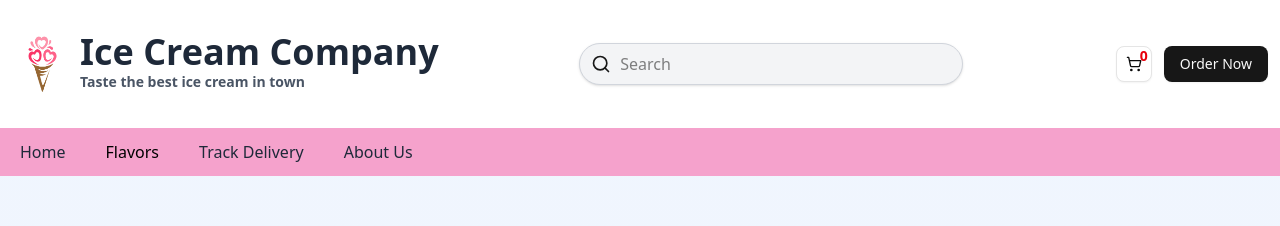
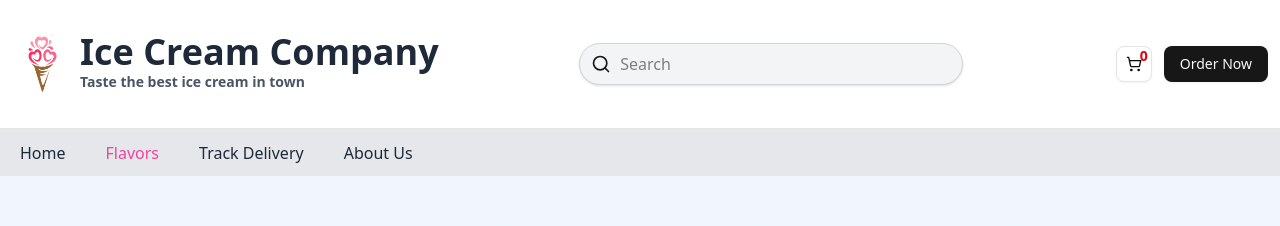
Before and after one commit to rch28/ice-cream-shop, a Next.js app: page /flavors in a window 1280 px wide. Shown: the top 226 px of the page. Built offline with nearby package versions, Linux system fonts and the light colour scheme.

Commit message:
change desktop nav color

```diff
--- a/src/components/Common/MobileMenu.tsx
+++ b/src/components/Common/MobileMenu.tsx
@@ -33,6 +33,17 @@ const MobileMenu = ({
     return () => window.removeEventListener("keydown", handleEscape);
   }, [setMobileMenuOpen]);
 
+  useEffect(() => {
+    const handleResize = () => {
+      if (window.innerWidth >= 768) {
+        setMobileMenuOpen(false);
+      }
+    };
+
+    window.addEventListener("resize", handleResize);
+
+    return () => window.removeEventListener("resize", handleResize);
+  }, [setMobileMenuOpen]);
   // Prevent scrolling when menu is open
   useEffect(() => {
     if (mobileMenuOpen) {
--- a/src/components/Common/Navbar.tsx
+++ b/src/components/Common/Navbar.tsx
@@ -118,7 +118,7 @@ const Navbar = () => {
 
       {/* //* --- desktop navbar ---  */}
       <nav
-        className={`hidden md:block bg-secondary/50 text-black transition-all duration-300 ease-linear ${
+        className={`hidden md:block bg-gray-200 border-t text-black transition-all duration-300 ease-linear ${
           isSticky ? "h-10" : "h-12"
         }`}
       >
@@ -127,15 +127,17 @@ const Navbar = () => {
             isSticky ? "h-10" : "h-12"
           }`}
         >
-          <div className="hidden md:flex items-center space-x-8">
+          <div className="hidden md:flex items-center space-x-8 py-1">
             {navLinks.map(({ id, path, name }) => (
               <Link
                 key={id}
                 href={path}
-                className={`relative px-1 py-2 text-gray-800 font-medium transition-all duration-200
+                className={`relative px-1 py-1 text-gray-800 font-medium transition-all duration-200
                     hover:text-black group`}
               >
-                <span className={`${path === pathname ? "text-black" : ""}`}>
+                <span
+                  className={`${path === pathname ? "text-secondary" : ""}`}
+                >
                   {name}
                 </span>
                 <span className="absolute bottom-0 left-0 w-full h-0.5 bg-secondary transform scale-x-0 transition-transform duration-200 group-hover:scale-x-100" />
```
